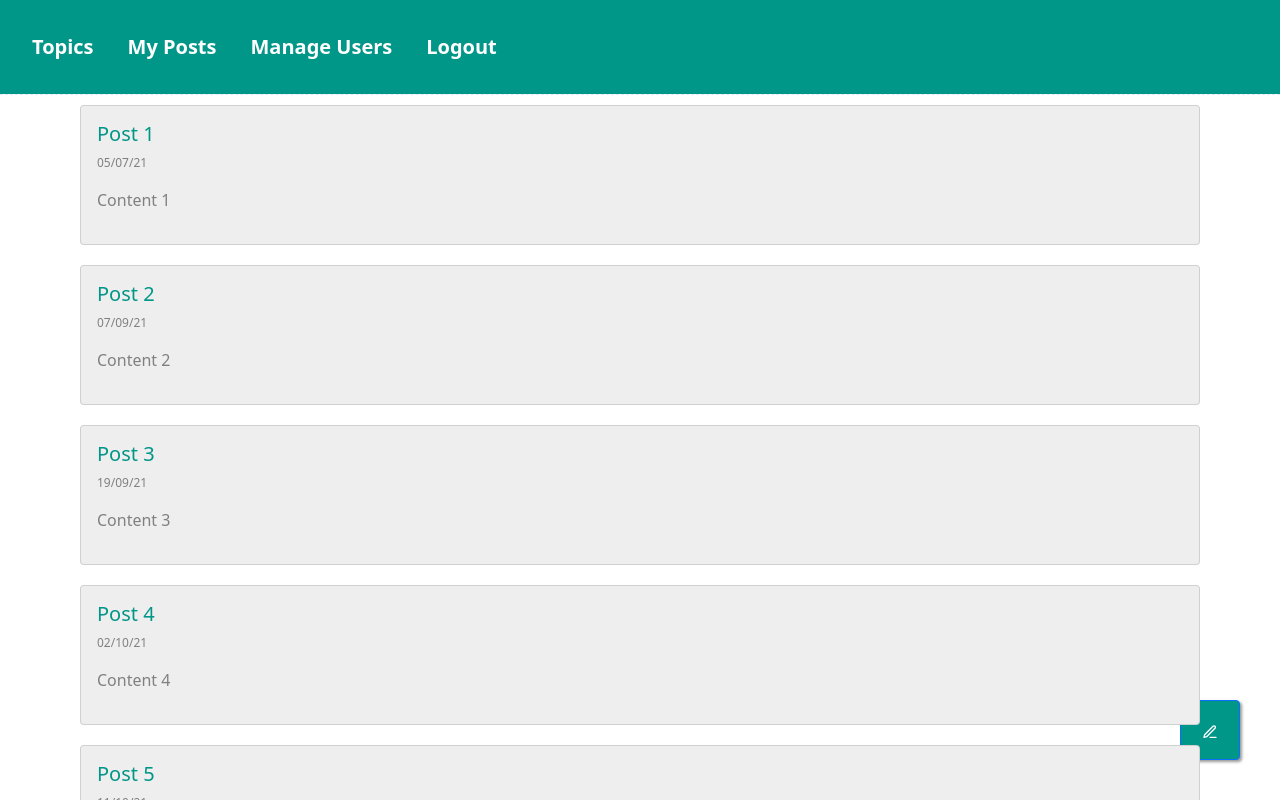
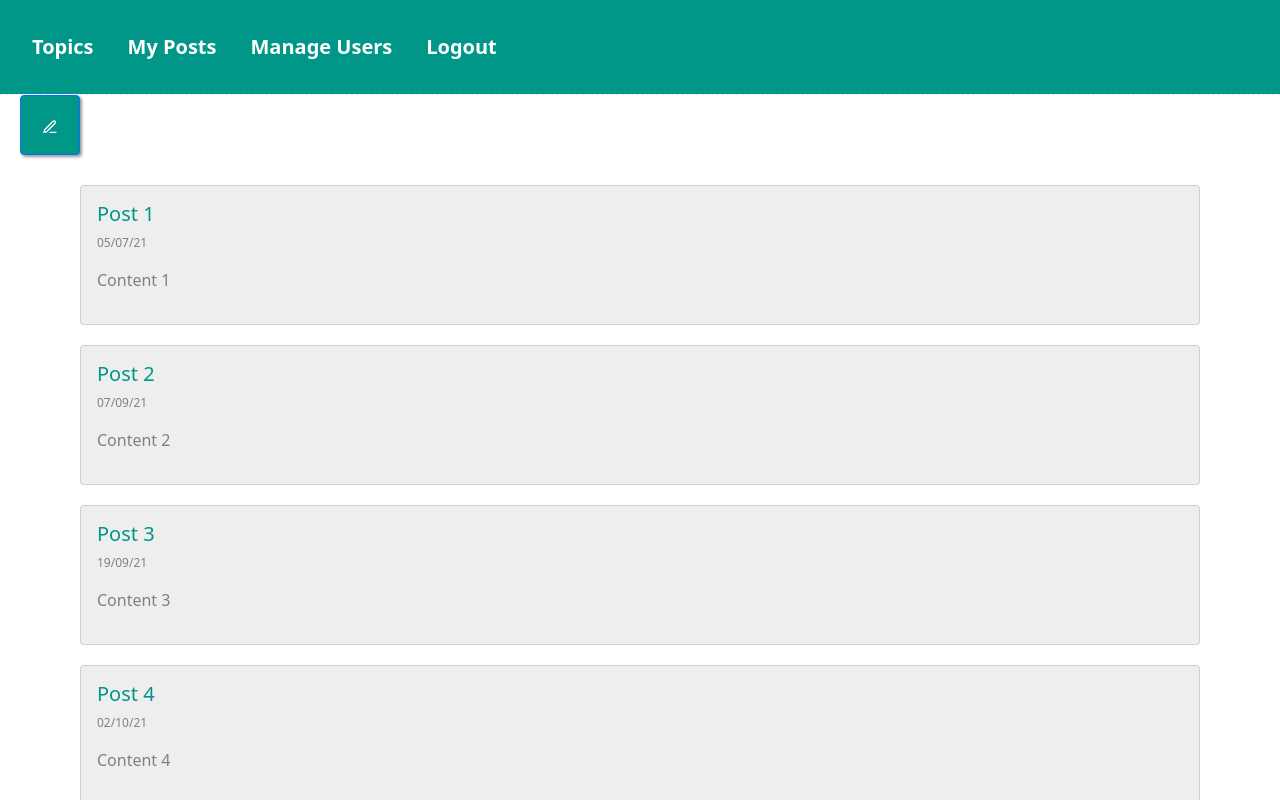
Before and after one commit to ClaraChelala/projet, a React (Create React App) app: page /Posts in a window 1280 px wide. Shown: the top 800 px of the page. Built offline with nearby package versions, Linux system fonts and the light colour scheme; sample sign-in values are in the browser's storage.

Commit message:
Fixed last bugs from presentation

```diff
--- a/src/App.css
+++ b/src/App.css
@@ -281,14 +281,14 @@ li {
   }
 
   .newPost{
-    position:fixed;
+    position:right;
     width:60px;
     height:60px;
-    bottom:40px;
+    bottom: 40px;
     right:40px;
     background-color:#0C9;
     color:#FFF;
-    border-radius:50%;
+    border-radius:50px;
     text-align:center;
     box-shadow: 2px 2px 3px #999;
 
--- a/src/pages/UserPosts.css
+++ b/src/pages/UserPosts.css
@@ -1,5 +1,5 @@
 .newPost{
-    position:fixed;
+    position:relative;
 	width:60px;
 	height:60px;
 	bottom:40px;
```
Also changed, not shown: src/data/comments.js (added, +21 -0 lines).
